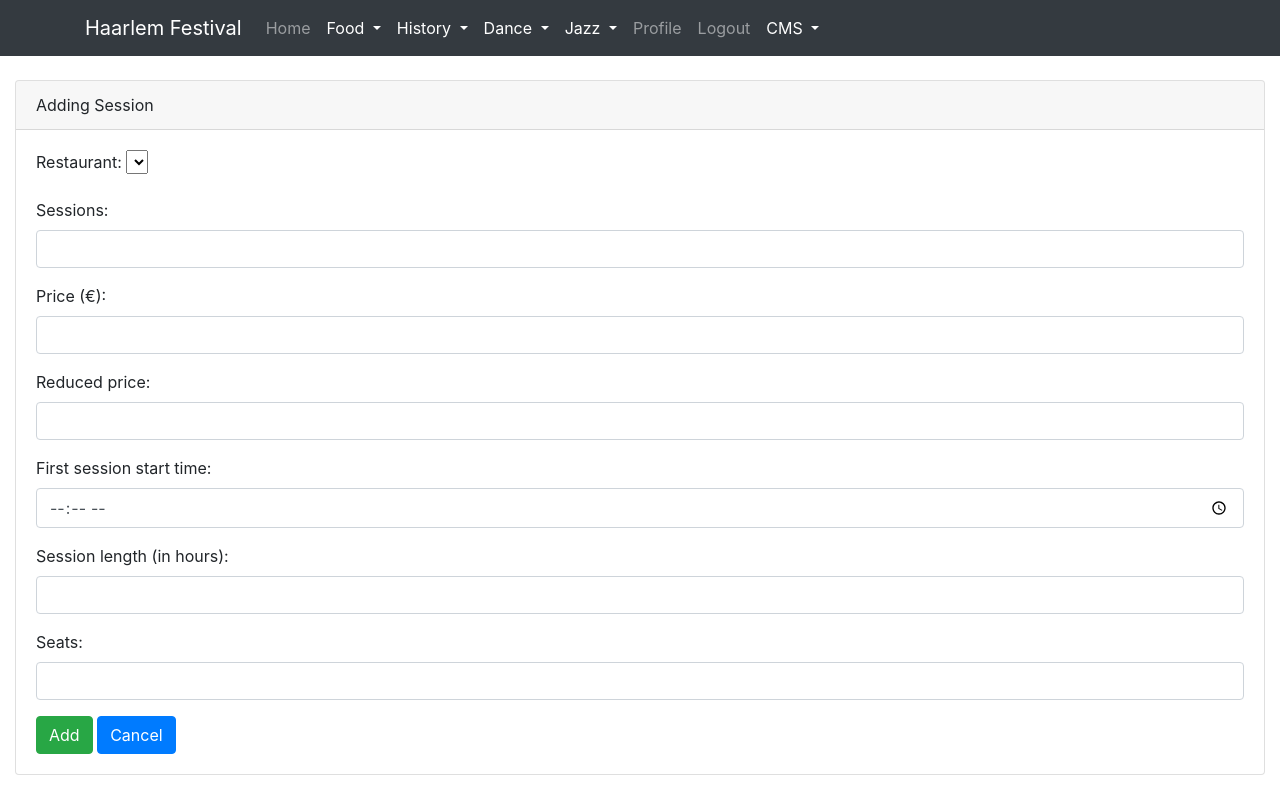
After one commit to sasabeghiu/haarlem-festival, a PHP site: page /views/cms/food/addsession.php in a window 1280 px wide. The commit adds this page. Run offline with PHP 8.4, Linux system fonts and the light colour scheme; the template is opened without the code that fills it, so the values that code supplies are empty; some libraries are stand-ins or nearby versions.

Commit message:
Session cms
CMS functionality included for food sessions
Removing, adding and editing

```diff
--- a/app/services/foodservice.php
+++ b/app/services/foodservice.php
@@ -23,4 +23,7 @@ class FoodService{
     public function saveSession(Session $session) {
         $this->foodRepository->save($session);
     }
+    public function deleteSession() {
+        $this->foodRepository->deleteSession();
+    }
 }
--- /dev/null
+++ b/app/views/cms/food/addsession.php
@@ -0,0 +1,54 @@
+<?php
+include(__DIR__ . "/../../header.php");
+
+?>
+<div class="card">
+    <div class="card-header">
+        Adding Session
+    </div>
+    <div class="card-body">
+        <form action="/food/save" method="post" enctype="multipart/form-data" id="edit-form">
+            <div class="form-field mb-3">
+                <label for="restaurantid" class="form-label">Restaurant: </label>
+                <select name="restaurantid">
+                    <?php
+                    foreach ($restaurants as $restaurant) {
+                    ?>
+                    <option value="<?= $restaurant->getId() ?>"><?= $restaurant->getName() ?></option>
+                    <?php
+                    }
+                    ?>
+                </select>
+            </div>
+            <div class="mb-3">
+                <label for="sessions" class="form-label">Sessions:</label>
+                <input type="text" class="form-control" name="sessions" id="sessions" >
+            </div>
+            <div class="mb-3">
+                <label for="price" class="form-label">Price (€):</label>
+                <input type="text" class="form-control" name="price" id="price">
+            </div>
+            <div class="mb-3">
+                <label for="reducedprice" class="form-label">Reduced price:</label>
+                <input type="text" class="form-control" name="reducedprice" id="reducedprice">
+            </div>
+            <div class="mb-3">
+                <label for="firstsession" class="form-label">First session start time:</label>
+                <input type="time" class="form-control" name="firstsession" id="firstsession">
+            </div>
+            <div class="mb-3">
+                <label for="length" class="form-label">Session length (in hours):</label>
+                <input type="text" class="form-control" name="length" id="length">
+            </div>
+            <div class="mb-3">
+                <label for="seats" class="form-label">Seats:</label>
+                <input type="text" class="form-control" name="seats" id="seats">
+            </div>
+            <button type="submit" class="btn btn-success">Add</button>
+            <a name="" id="" class="btn btn-primary" href="/food/manageSessions" role="button">Cancel</a>
+
+        </form>
+    </div>
+
+</div>
+<?php include(__DIR__ . "/../../footer.php"); ?>
--- /dev/null
+++ b/app/views/cms/food/deletesession.php
@@ -0,0 +1,2 @@
+<?php
+header('Location: /food/manageSessions');
--- a/app/views/cms/food/editsession.php
+++ b/app/views/cms/food/editsession.php
@@ -41,7 +41,7 @@ include(__DIR__ . "/../../header.php");
                 <input type="text" class="form-control" name="seats" id="seats" value="<?php echo $session->getSeats(); ?>">
             </div>
             <button type="submit" class="btn btn-success">Edit</button>
-            <a name="" id="" class="btn btn-primary" href="/session" role="button">Cancel</a>
+            <a name="" id="" class="btn btn-primary" href="/food/manageSessions" role="button">Cancel</a>
 
         </form>
     </div>
--- a/app/views/cms/food/managesessions.php
+++ b/app/views/cms/food/managesessions.php
@@ -5,7 +5,7 @@ include(__DIR__ . "/../../header.php");
 <br />
 <div class="card">
     <div class="card-header">
-        <a name="" id="" class="btn btn-primary" href="/user/create" role="button">Create</a>
+        <a name="" id="" class="btn btn-primary" href="/food/addSession" role="button">Add session</a>
     </div>
     <div class=" card-body">
         <div class="table-responsive-sm">
@@ -33,7 +33,7 @@ include(__DIR__ . "/../../header.php");
                             <td><?php echo $session->getSeats(); ?></td>
                             <td>
                                 <input name="editbtn" id="editbtn" class="btn btn-info" type="button" value="Edit" onclick="location='/food/editsession?sessionid=<?php echo $session->getId(); ?>'">
-                                <input name="deletebtn" id="deletebtn" class="btn btn-danger" type="button" value="Delete" onclick="location='/food/editsession?sessionid=<?php echo $session->getId(); ?>'">
+                                <input name="deletebtn" id="deletebtn" class="btn btn-danger" type="button" value="Delete" onclick="location='/food/deleteSession?sessionid=<?php echo $session->getId(); ?>'">
                             </td>
                         </tr>
                     <?php } ?>
```
Also changed, not shown: app/controllers/foodcontroller.php (+11 -3 lines), app/models/restaurant.php (+99 -11 lines), app/repositories/foodrepository.php (+17 -2 lines), app/views/food/food.php (renamed from app/views/home/food.php), app/views/food/restaurantabout.php (renamed from app/views/home/restaurantabout.php), app/views/food/yummy.php (renamed from app/views/home/yummy.php).
